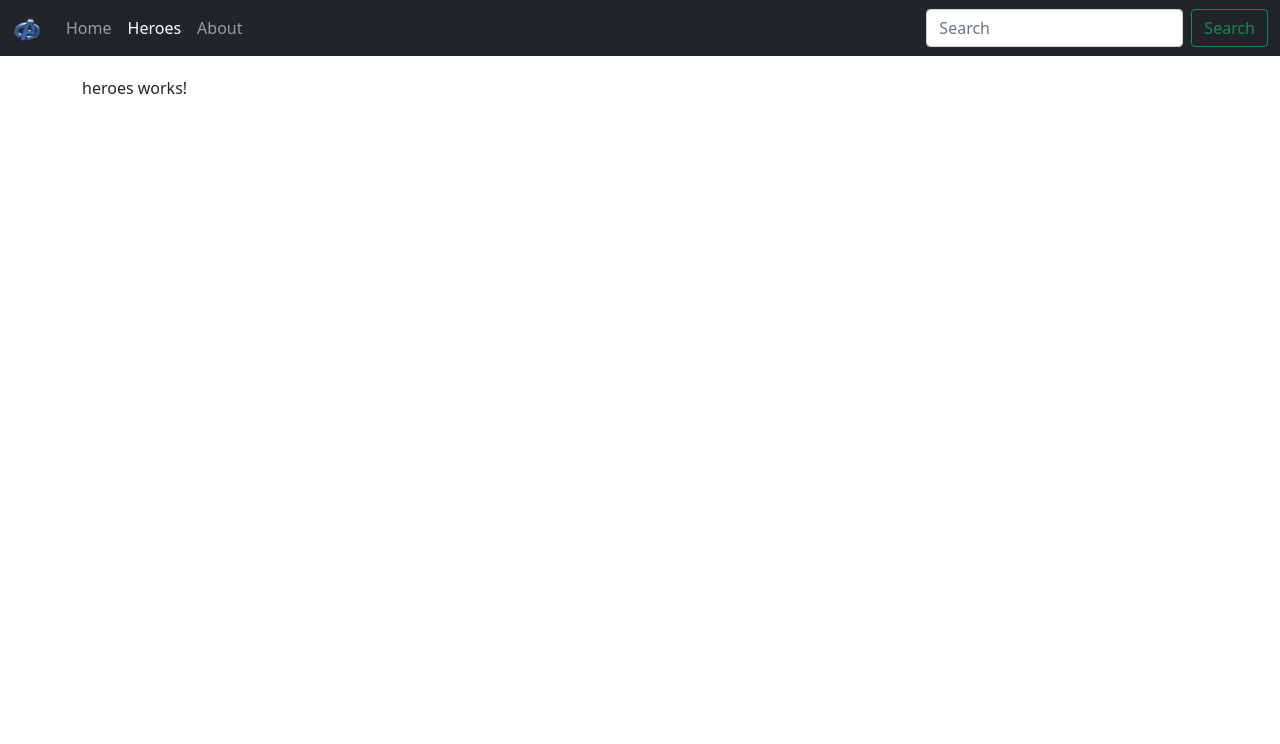
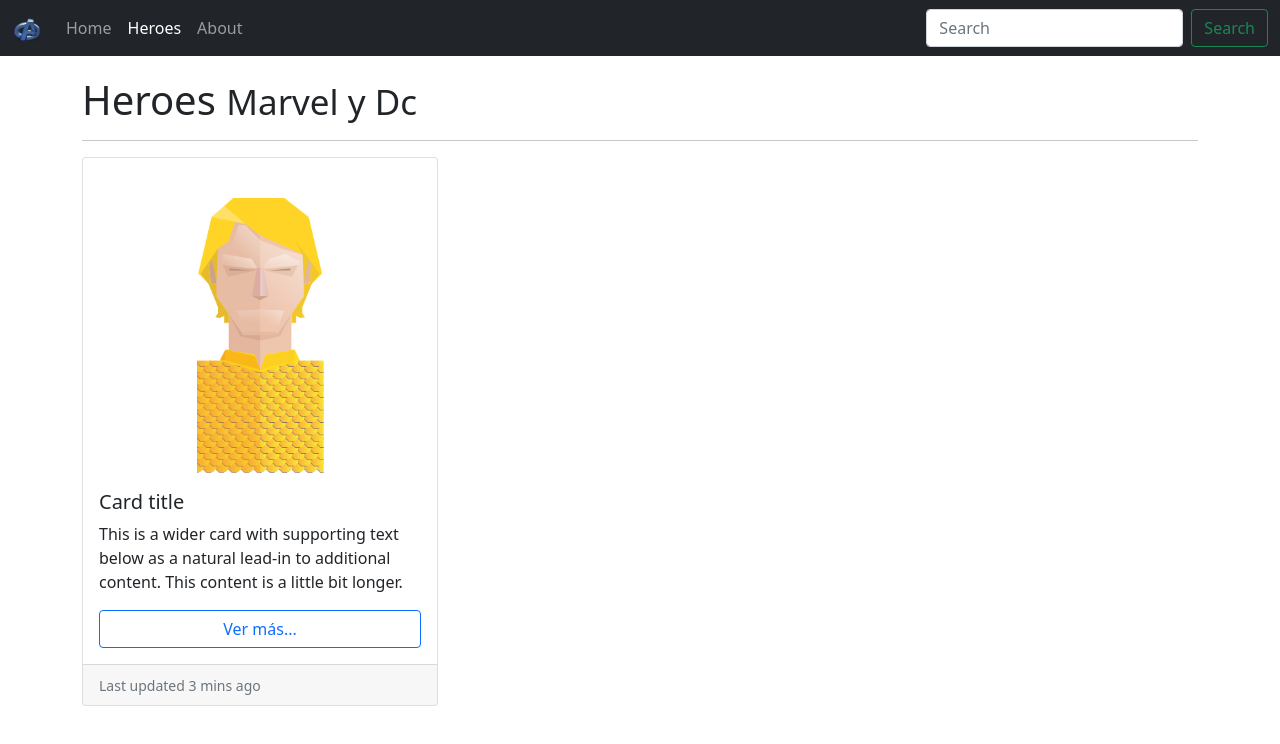
Before and after one commit to daosorios/Angular-02spa, an Angular app: page /heroes in a window 1280 px wide. Shown: the top 744 px of the page. Built offline with nearby package versions, Linux system fonts and the light colour scheme.

Commit message:
primer service
realice service heroes

```diff
--- a/src/app/components/heroes/heroes.component.html
+++ b/src/app/components/heroes/heroes.component.html
@@ -1 +1,22 @@
-<p>heroes works!</p>
+<h1>Heroes <small>Marvel y Dc </small></h1>
+
+<hr>
+
+<div class="row row-cols-1 row-cols-md-3 g-4">
+    <div class="col">
+      <div class="card h-100">
+        <img src="assets/img/aquaman.png" class="card-img-top" alt="...">
+        <div class="card-body ">
+          <h5 class="card-title">Card title</h5>
+          <p class="card-text"> This is a wider card with supporting text below as a natural lead-in to additional content. This content is a little bit longer.</p>
+          <div class="d-grid">
+            <button type="button" class="btn btn-outline-primary ">Ver más...</button>
+          </div>
+        </div>
+        <div class="card-footer">
+          <small class="text-muted">Last updated 3 mins ago</small>
+        </div>
+      </div>
+    </div>
+
+</div>
--- a/src/app/components/heroes/heroes.component.ts
+++ b/src/app/components/heroes/heroes.component.ts
@@ -1,4 +1,6 @@
 import { Component, OnInit } from '@angular/core';
+//para utilizar el service se debe importar
+import { HeroesService, Heroe } from '../../service/heroes.service'
 
 @Component({
   selector: 'app-heroes',
@@ -7,9 +9,18 @@
 })
 export class HeroesComponent implements OnInit {
 
-  constructor() { }
+  //variable para la lista
+  heroes:Heroe[]=[];
 
-  ngOnInit(): void {
+  constructor(
+    //para llamar al servicio debemos hacer unapropiedad privada
+    private _heroeService: HeroesService
+  ) { }
+
+  ngOnInit(){
+
+    this.heroes= this._heroeService.getHeroes();
+    console.log(this.heroes)
   }
 
 }
--- /dev/null
+++ b/src/app/service/heroes.service.ts
@@ -0,0 +1,82 @@
+import { Injectable } from '@angular/core';
+
+import { Interface } from 'readline';
+
+@Injectable()
+export class HeroesService {
+
+  private heroes:Heroe[] =[
+    {
+      nombre: "Aquaman",
+      bio: "El poder más reconocido de Aquaman es la capacidad telepática para comunicarse con la vida marina, la cual puede convocar a grandes distancias.",
+      img: "assets/img/aquaman.png",
+      aparicion: "1941-11-01",
+      casa:"DC"
+    },
+    {
+      nombre: "Batman",
+      bio: "Los rasgos principales de Batman se resumen en «destreza física, habilidades deductivas y obsesión». La mayor parte de las características básicas de los cómics han variado por las diferentes interpretaciones que le han dado al personaje.",
+      img: "assets/img/batman.png",
+      aparicion: "1939-05-01",
+      casa:"DC"
+    },
+    {
+      nombre: "Daredevil",
+      bio: "Al haber perdido la vista, los cuatro sentidos restantes de Daredevil fueron aumentados por la radiación a niveles superhumanos, en el accidente que tuvo cuando era niño. A pesar de su ceguera, puede \"ver\" a través de un \"sexto sentido\" que le sirve como un radar similar al de los murciélagos.",
+      img: "assets/img/daredevil.png",
+      aparicion: "1964-01-01",
+      casa: "Marvel"
+    },
+    {
+      nombre: "Hulk",
+      bio: "Su principal poder es su capacidad de aumentar su fuerza hasta niveles prácticamente ilimitados a la vez que aumenta su furia. Dependiendo de qué personalidad de Hulk esté al mando en ese momento (el Hulk Banner es el más débil, pero lo compensa con su inteligencia).",
+      img: "assets/img/hulk.png",
+      aparicion: "1962-05-01",
+      casa:"Marvel"
+    },
+    {
+      nombre: "Linterna Verde",
+      bio: "Poseedor del anillo de poder que posee la capacidad de crear manifestaciones de luz sólida mediante la utilización del pensamiento. Es alimentado por la Llama Verde (revisada por escritores posteriores como un poder místico llamado Starheart), una llama mágica contenida en dentro de un orbe (el orbe era en realidad un meteorito verde de metal que cayó a la Tierra, el cual encontró un fabricante de lámparas llamado Chang)",
+      img: "assets/img/linterna-verde.png",
+      aparicion: "1940-06-01",
+      casa: "DC"
+    },
+    {
+      nombre: "Spider-Man",
+      bio: "Tras ser mordido por una araña radiactiva, obtuvo los siguientes poderes sobrehumanos, una gran fuerza, agilidad, poder trepar por paredes. La fuerza de Spider-Man le permite levantar 10 toneladas o más. Gracias a esta gran fuerza Spider-Man puede realizar saltos íncreibles. Un \"sentido arácnido\", que le permite saber si un peligro se cierne sobre él, antes de que suceda. En ocasiones este puede llevar a Spider-Man al origen del peligro.",
+      img: "assets/img/spiderman.png",
+      aparicion: "1962-08-01",
+      casa: "Marvel"
+    },
+    {
+      nombre: "Wolverine",
+      bio: "En el universo ficticio de Marvel, Wolverine posee poderes regenerativos que pueden curar cualquier herida, por mortal que ésta sea, además ese mismo poder hace que sea inmune a cualquier enfermedad existente en la Tierra y algunas extraterrestres . Posee también una fuerza sobrehumana, que si bien no se compara con la de otros superhéroes como Hulk, sí sobrepasa la de cualquier humano.",
+      img: "assets/img/wolverine.png",
+      aparicion: "1974-11-01",
+      casa: "Marvel"
+    }
+  ];
+
+
+  constructor() {
+    console.log('servicio listo para utilizas !!');
+  }
+
+  //crear metodo que retorne a la lista de arriba heroes
+  getHeroes(){
+    return this.heroes;
+  };
+
+
+
+}
+
+
+export interface Heroe{
+  nombre: string;
+  bio: string;
+  img: string;
+  aparicion: string;
+  casa: string;
+
+};
--- a/src/styles.css
+++ b/src/styles.css
@@ -1,3 +1,8 @@
+
+body{
+  margin-bottom: 50px;
+
+}
 .main-container{
     margin-top: 20px;
 }
```
Also changed, not shown: src/app/app.module.ts (+5 -3 lines), src/app/app.component.html (line endings or trailing spaces).
